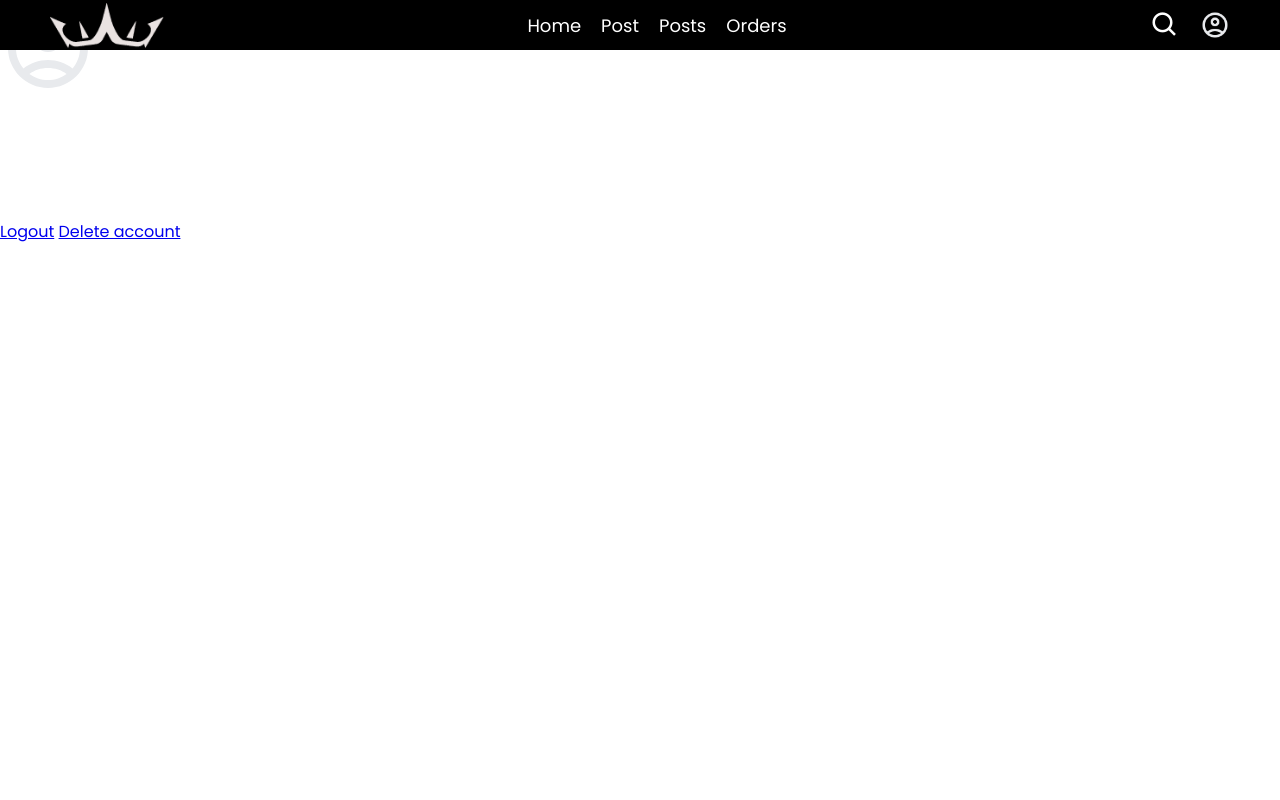
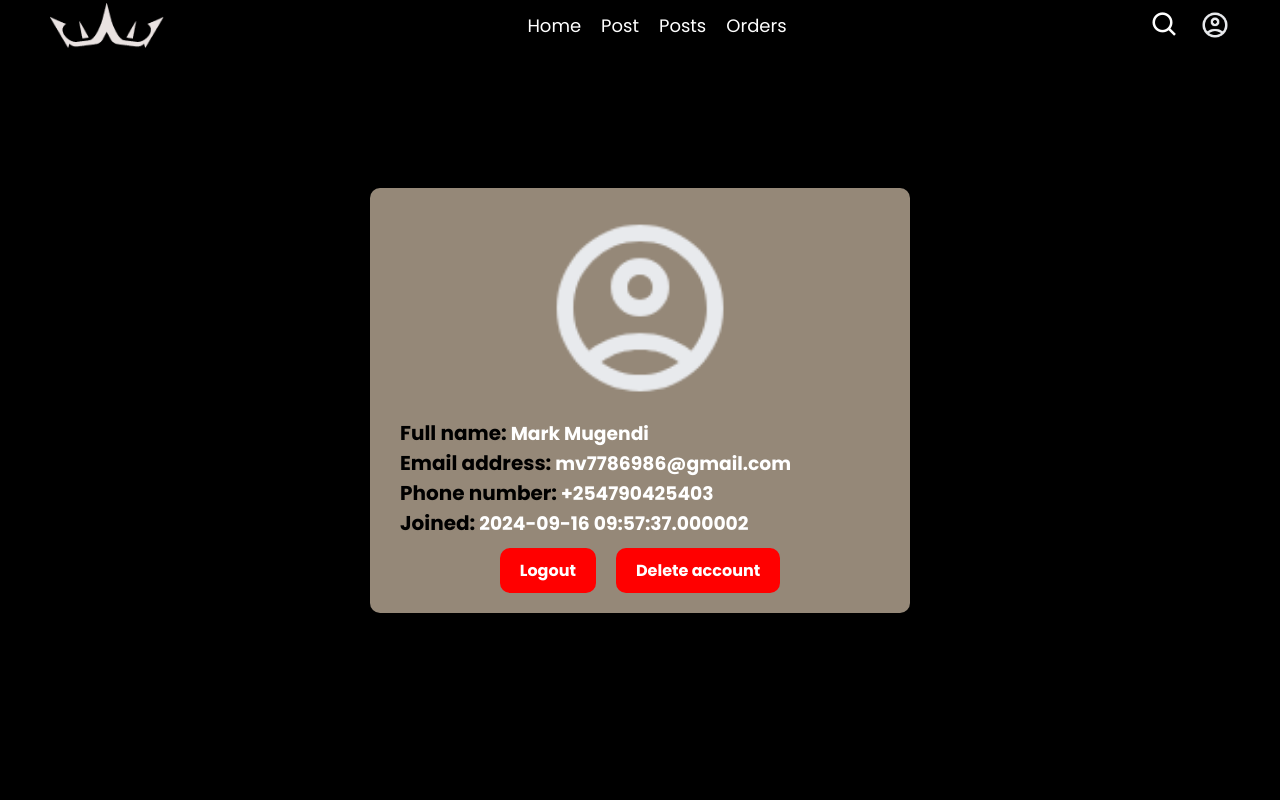
Before and after one commit to Emogy-reunion/E-commerce_app, a Flask app: page /admin_profile in a window 1280 px wide. Run offline with Flask 3, Linux system fonts and the light colour scheme; a user stored in the database is signed in.

Commit message:
style the profile page to make it visually appealing

```diff
--- a/static/css/admin_profile.css
+++ b/static/css/admin_profile.css
@@ -10,10 +10,72 @@ html {
 }
 
 body {
-	background-color: white;
+	background-color: black;
 	color: #fff;
 	height: 100vh;
 	overflow-y: hidden;
 	width: 100%;
 	font-family: 'Poppins', sans-serif;
 }
+
+section {
+	width: 100%;
+	height: 100%;
+	display: flex;
+	align-items: center;
+	justify-content: center
+}
+
+#container {
+	width: 500px;
+	background-color: #958878;
+	border-radius: 10px;
+	display: flex;
+	flex-direction: column;
+	align-items: center;
+	padding: 20px;
+}
+
+#image {
+	box-sizing: border-box;
+	width: 200px;
+	height: 200px;
+}
+
+#image img {
+	width: 100%;
+	height: 100%;
+	border-radius: 50%;
+}
+
+#details {
+	box-sizing: border-box;
+	width: 100%;
+	padding: 10px;
+}
+
+.title {
+	color: black;
+	font-size: 20px;
+}
+
+#action {
+	width: 100%;
+	box-sizing: border-box;
+	display: flex;
+	justify-content: center;
+	gap: 20px;
+}
+
+#action a {
+	text-decoration: none;
+	padding: 10px 20px;
+	background-color: red;
+	color: white;
+	border-radius: 10px;
+	font-weight: bold;
+}
+
+#action a:hover {
+	background-color: #f85b10;
+}
```
